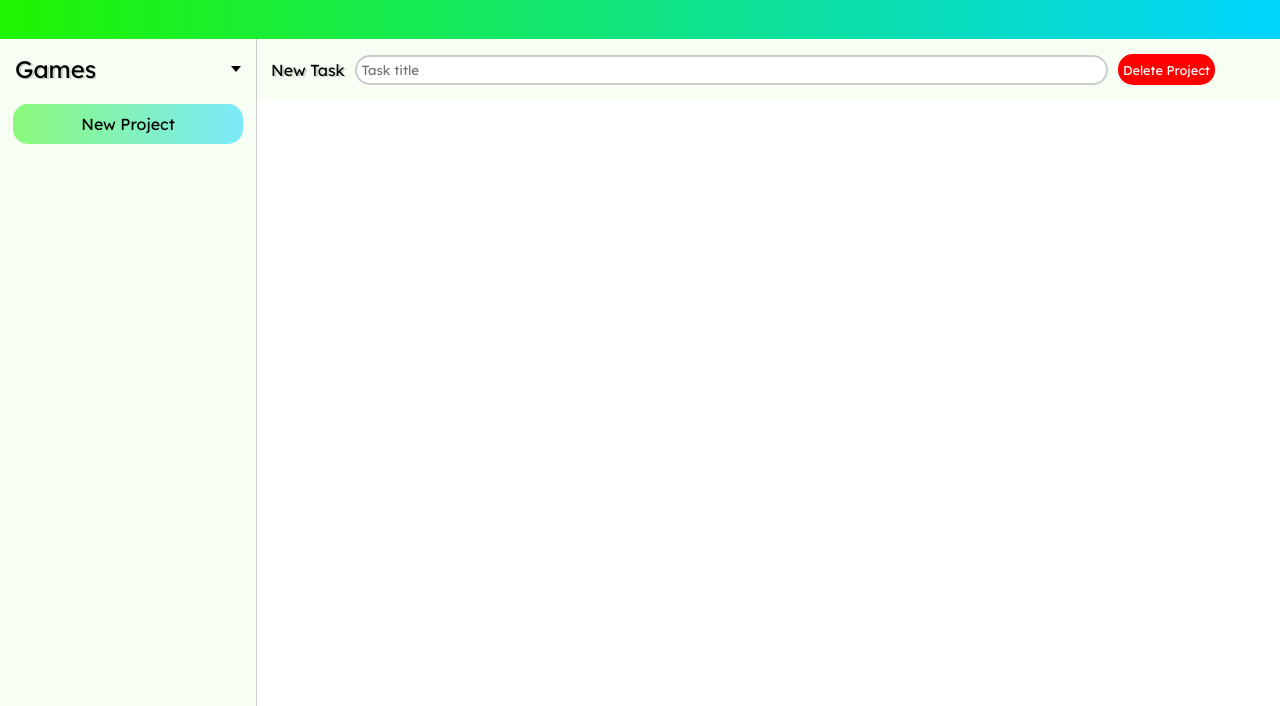
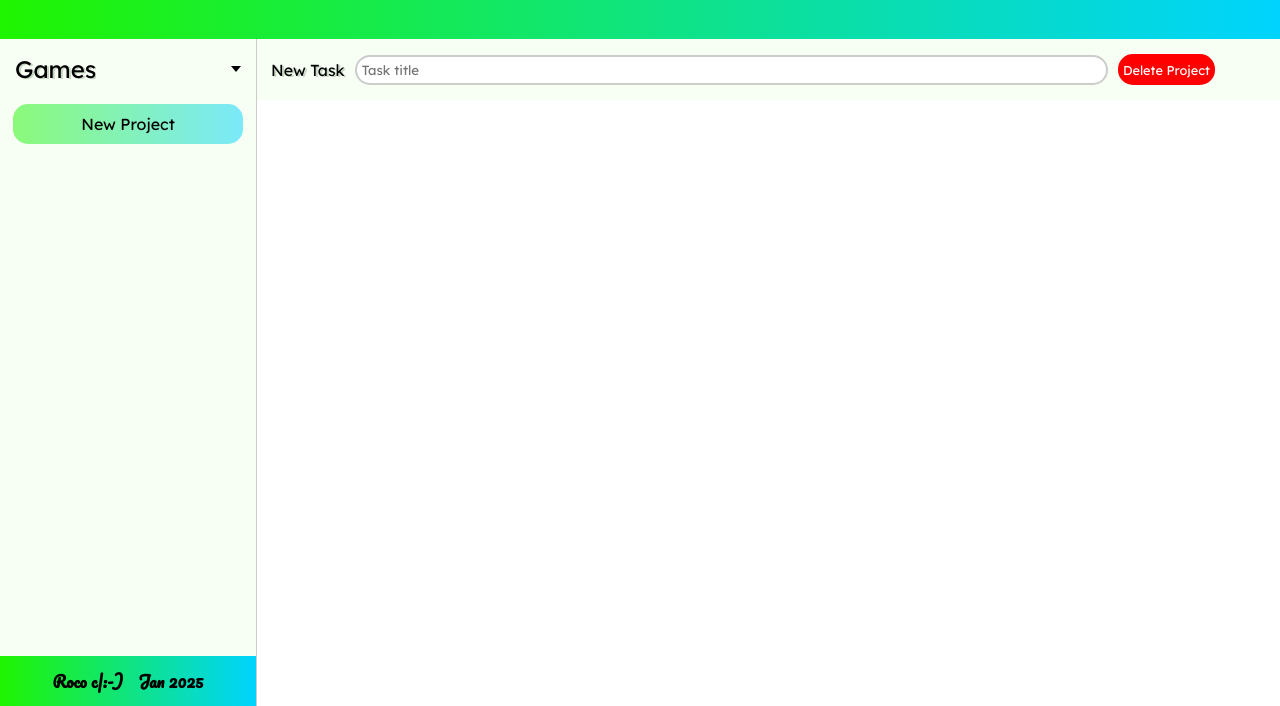
Before and after one commit to rococorbalan/to-do, a website built with webpack: page src/template.html in a window 1280 px wide. Shown: the part 94-800 px from the top of the page. Built offline with nearby package versions, Linux system fonts and the light colour scheme.

Commit message:
Add footer with signature.

```diff
--- a/src/style.css
+++ b/src/style.css
@@ -41,6 +41,9 @@ body {
 
     background-color: #f7fff4;
     border-right: 1px solid #ccc;
+
+    display: flex;
+    flex-direction: column;
 }
 
 #container {
@@ -399,3 +402,24 @@ h2, p {
 .wrong {
     border: 2px solid red !important;
 }
+
+#main {
+    flex: 1;
+    overflow: scroll;
+}
+
+#footer {
+    background: rgb(31,244,0);
+    background: linear-gradient(90deg, rgba(31,244,0,1) 0%, rgba(0,212,255,1) 100%);
+
+    height: 50px;
+    display: flex;
+    justify-content: center;
+    align-items: center;
+    gap: 15px;
+}
+
+#footer span {
+    font-family: "Pacifico", 'Times New Roman', Times, serif !important;
+    font-weight: 600;
+}
--- a/src/template.html
+++ b/src/template.html
@@ -39,6 +39,7 @@
     </div>
 
     <div id="sidebar">
+        <div id="main">
             <div id="dropdown">
                 <div class="select">
                     <span class="selected"></span>
@@ -50,6 +51,8 @@
             <div class="btn-container">
                 <button id="new">New Project</button>
             </div>
+        </div>
+        <footer id="footer"><span>Roco c|:-)</span> <span>Jan 2025</span></footer>
     </div>
 
     <div id="container"></div>
```
Lines whose indentation alone changed are shown as unchanged.
